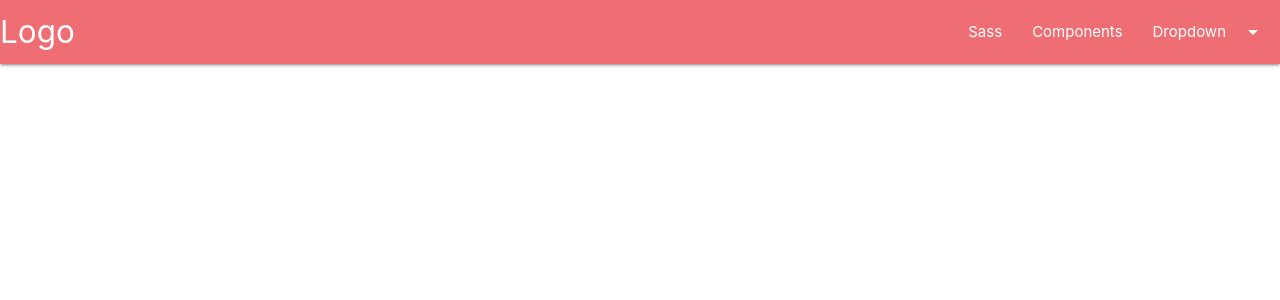
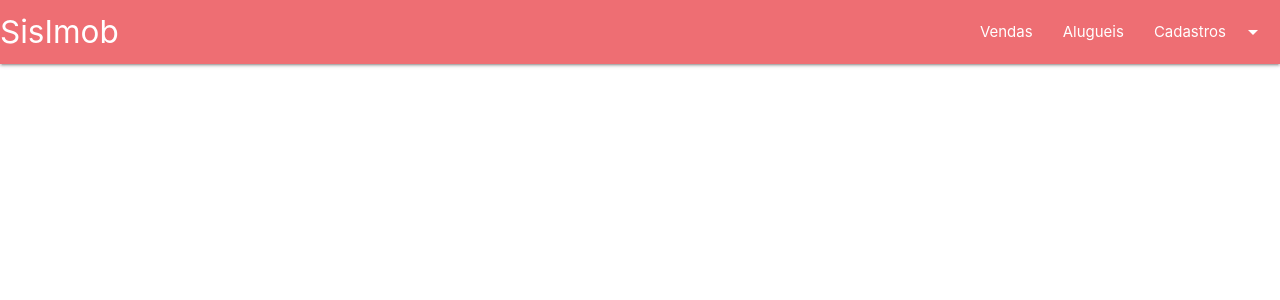
Before and after one commit to denispolastri/sisimob, a PHP site: page / in a window 1280 px wide. Shown: the top 300 px of the page. Run offline with PHP 8.4, Linux system fonts and the light colour scheme; some libraries are stand-ins or nearby versions.

Commit message:
ajustes de css e js

```diff
--- a/index.php
+++ b/index.php
@@ -12,9 +12,9 @@
     <!--Let browser know website is optimized for mobile-->
     <meta name="viewport" content="width=device-width, initial-scale=1.0"/>
     <!-- Compiled and minified CSS -->
-    <link rel="stylesheet" href="https://cdnjs.cloudflare.com/ajax/libs/materialize/1.0.0/css/materialize.min.css">
+    <link rel="stylesheet" href="node_modules/materialize-css/dist/css/materialize.min.css">
     <!-- Compiled and minified JavaScript -->
-    <script src="https://cdnjs.cloudflare.com/ajax/libs/materialize/1.0.0/js/materialize.min.js"></script>
+    <script src="node_modules/jquery/dist/jquery.min.js"></script>
   </head>
   <body>
     <main>
@@ -24,6 +24,6 @@
       ?>
     </main>
     <!--JavaScript at end of body for optimized loading-->
-    <script type="text/javascript" src="js/materialize.min.js"></script>
+    <script type="text/javascript" src="node_modules/jquery/dist/jquery.min.js"></script>
   </body>
 </html>
--- a/navbar.php
+++ b/navbar.php
@@ -1,18 +1,19 @@
 <!-- Dropdown Structure -->
 <ul id="dropdown1" class="dropdown-content">
-  <li><a href="#!">one</a></li>
-  <li><a href="#!">two</a></li>
+  <li><a href="#!">Vendedores</a></li>
+  <li><a href="#!">Lacatários</a></li>
+  <li><a href="#!">Imoveis</a></li>
   <li class="divider"></li>
-  <li><a href="#!">three</a></li>
+  <li><a href="#!">Inquilinos</a></li>
 </ul>
 <nav>
   <div class="nav-wrapper">
-    <a href="#!" class="brand-logo">Logo</a>
+    <a href="index.php" class="brand-logo">SisImob</a>
     <ul class="right hide-on-med-and-down">
-      <li><a href="sass.html">Sass</a></li>
-      <li><a href="badges.html">Components</a></li>
+      <li><a href="sass.html">Vendas</a></li>
+      <li><a href="badges.html">Alugueis</a></li>
       <!-- Dropdown Trigger -->
-      <li><a class="dropdown-trigger" href="#!" data-target="dropdown1">Dropdown<i class="material-icons right">arrow_drop_down</i></a></li>
+      <li><a class="dropdown-trigger" href="#!" data-target="dropdown1">Cadastros<i class="material-icons right">arrow_drop_down</i></a></li>
     </ul>
   </div>
 </nav>
```
Also changed, not shown: package.json (+5 -2 lines), package-lock.json.
